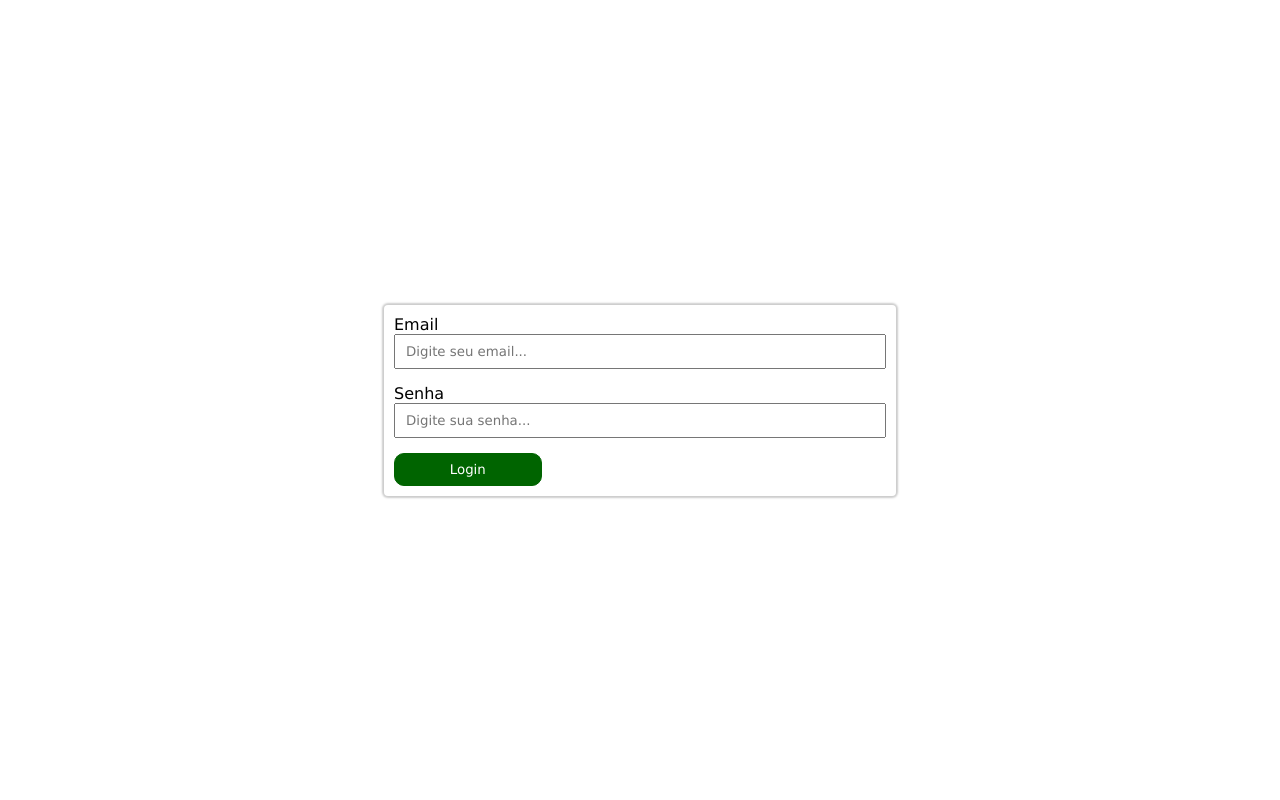
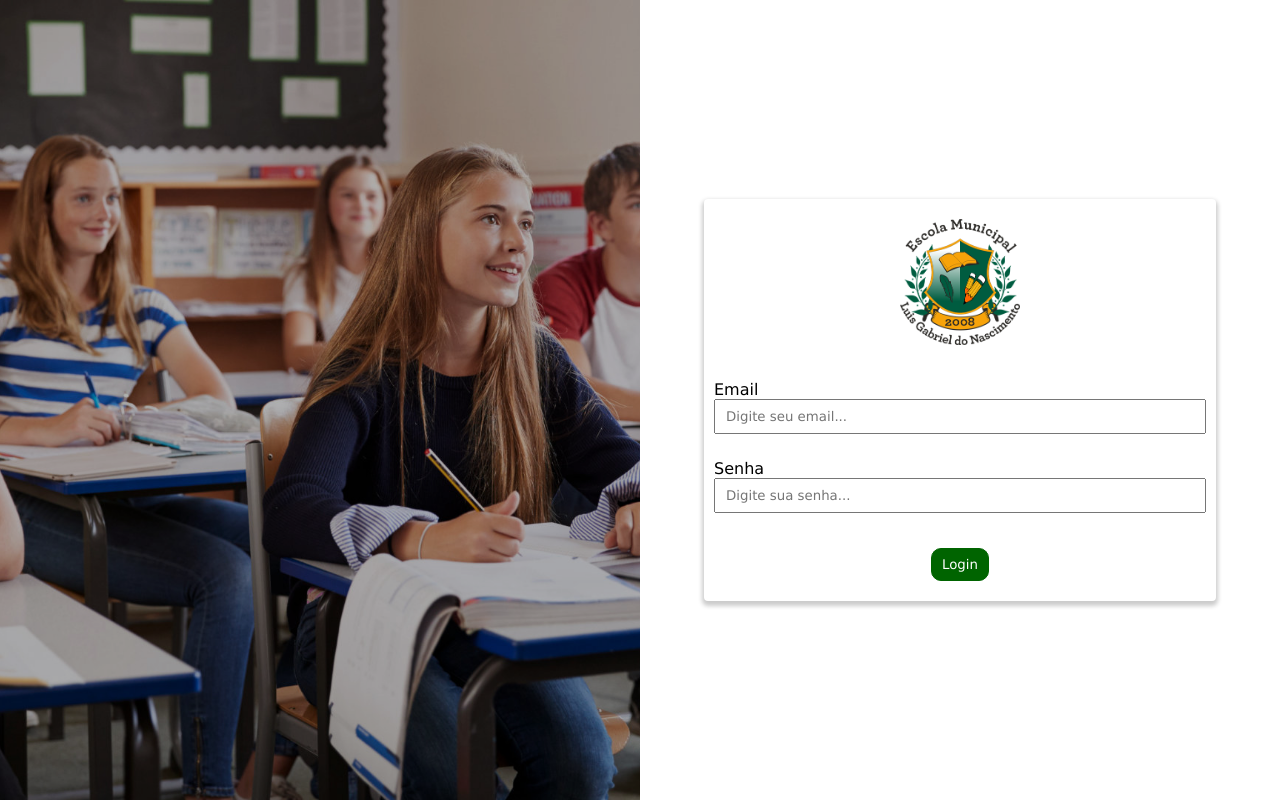
Before and after one commit to LucasTavare/sistema-escola, a PHP site: page / in a window 1280 px wide. Run offline with PHP 8.4, Linux system fonts and the light colour scheme.

Commit message:
tela login adicionado

```diff
--- a/assets/css/style-login.css
+++ b/assets/css/style-login.css
@@ -7,6 +7,24 @@ body{
     padding: 0;
     margin: 0;
 }
+.corpo{
+    display: grid;
+    grid-template-columns: 6fr 6fr;
+}
+
+.img-fundo{
+    background-image: url('../img/fundo-login.jpg');
+    background-position: center;
+    background-repeat: no-repeat;
+    background-size: cover;
+}
+
+.sombra {
+    position:absolute;
+    width:50%;
+    height:100%;
+    background: rgba(0,0,0,0.3);
+  }
 
 .container{
     height: 100vh;
@@ -17,11 +35,11 @@ body{
 
 #form-login{
     width: 40vw;
-    box-shadow: 0px 0px 2px 2px #cccccc;
+    box-shadow: 0px 3px 4px 2px #cccccc;
     border-radius: 4px;
     padding: 10px;
     display: grid;
-    gap: 15px;
+    gap: 25px;
 }
 
 .input-login{
@@ -29,8 +47,16 @@ body{
     padding: 8px 10px;
 }
 
+.center{
+    display: grid;
+    align-items: center;
+    justify-content: center;
+    padding: 10px;
+}
+
+
 .btn-login{
-    width: 30%;
+    width: 40wh;
     padding: 8px 10px;
     background-color: darkgreen;
     color: white;
--- a/assets/js/script-login.js
+++ b/assets/js/script-login.js
@@ -0,0 +1,24 @@
+const validaLogin = () =>{
+    // Exemplo de outra maneira de pegar os dados do form, sem ser por FormData
+    // let email = $('#email').val()
+    // let senha = $('#senha').val()
+
+    // console.log(`Eamil:`+email)
+    // console.log(`Senha:`+senha)
+
+    // return
+
+    let dados = new FormData($('#form-login')[0])
+
+    const result = fetch('backend/validaLogin.php', {
+        method: 'POST',
+        body: dados
+    })
+        // .then((response) => response.json())
+        // .then((result) => {
+
+        //     result.retorno == 'ok' ? window.location.replace("http://localhost/sistema-escola/paginaInicial.php") : ''
+
+        // })
+
+}
--- a/index.html
+++ b/index.html
@@ -1,16 +1,29 @@
 <!DOCTYPE html>
 <html lang="pt-br">
+
 <head>
     <meta charset="UTF-8">
     <meta name="viewport" content="width=device-width, initial-scale=1.0">
     <title>Login</title>
     <link rel="stylesheet" href="assets/css/style-login.css">
 </head>
+
 <body>
 
+    <div class="corpo">
+        <div class="img-fundo">
+
+        </div>
+        <div class="sombra">
+
+        </div>
         <div class="container">
 
             <form action="" method="POST" id="form-login">
+                <div class="center">
+                    <img src="assets/img/logo.png"  alt="" width="120px">
+                </div>
+
                 <div>
                     <label for="email">
                         Email
@@ -21,9 +34,10 @@
                     <label for="senha">
                         Senha
                     </label>
-                <input type="password" class="input-login" name="Senha" id="senha" placeholder="Digite sua senha...">
+                    <input type="password" class="input-login" name="senha" id="senha" placeholder="Digite sua senha...">
                 </div>
-            <div class="btn">
+
+                <div class="center">
                     <button type="button" class="btn-login" onclick="validaLogin()">Login</button>
                 </div>
 
@@ -31,7 +45,14 @@
             </form>
 
         </div>
+    </div>
+
+
+
+    <script src="https://code.jquery.com/jquery-3.6.1.js"
+        integrity="sha256-3zlB5s2uwoUzrXK3BT7AX3FyvojsraNFxCc2vC/7pNI=" crossorigin="anonymous"></script>
 
     <script src="assets/js/script-login.js"></script>
 </body>
+
 </html>
```
Also changed, not shown: backend/include/conexao.php (added, +20 -0 lines), backend/validaLogin.php (added, +44 -0 lines), assets/img/fundo-login.jpg (added), assets/img/logo.png (added). Lines whose indentation alone changed are shown as unchanged.
